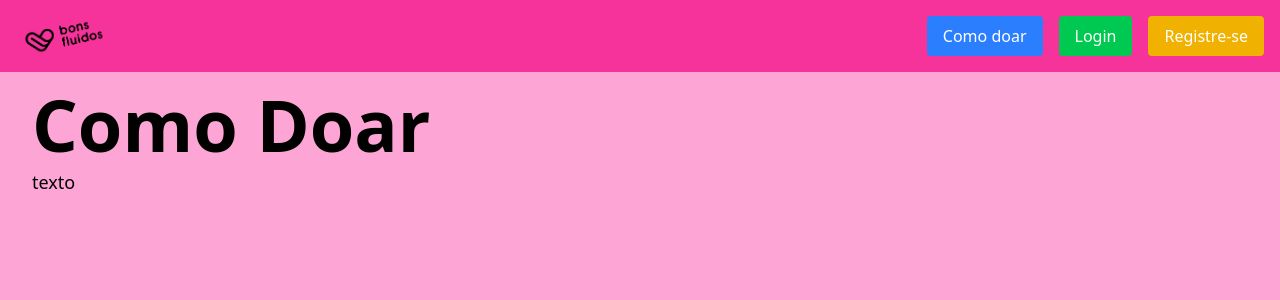
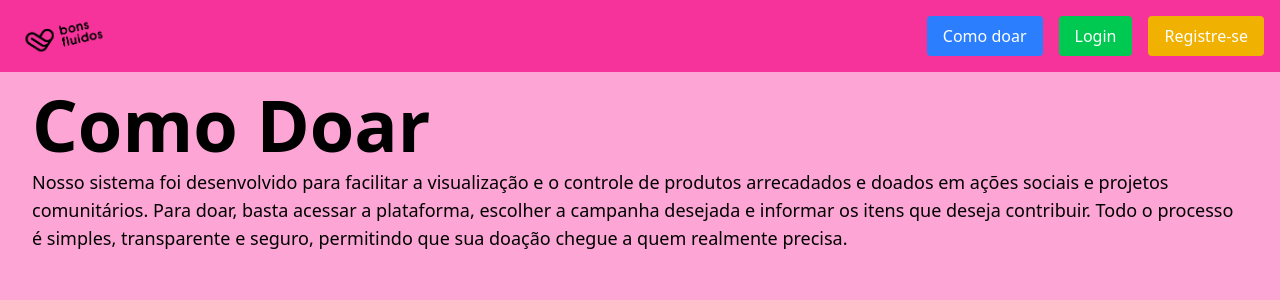
Before and after one commit to tiagomsouzac/Certificadora1, a React (Vite) app in the folder certifiadora/: page / in a window 1280 px wide. Shown: the top 300 px of the page. Built offline with nearby package versions, Linux system fonts and the light colour scheme.

Commit message:
Update ComoDoar.jsx

```diff
--- a/certifiadora/src/pages/ComoDoar.jsx
+++ b/certifiadora/src/pages/ComoDoar.jsx
@@ -21,7 +21,7 @@ export default function ComoDoar() {
 
       <div className="flex-grow bg-pink-300 overflow-hidden px-8 py-4">
         <h1 className="text-7xl font-bold">Como Doar</h1>
-        <p className="mt-2 text-lg">texto</p>
+        <p className="mt-2 text-lg">Nosso sistema foi desenvolvido para facilitar a visualização e o controle de produtos arrecadados e doados em ações sociais e projetos comunitários. Para doar, basta acessar a plataforma, escolher a campanha desejada e informar os itens que deseja contribuir. Todo o processo é simples, transparente e seguro, permitindo que sua doação chegue a quem realmente precisa.</p>
       </div>
     </div>
   );
```
